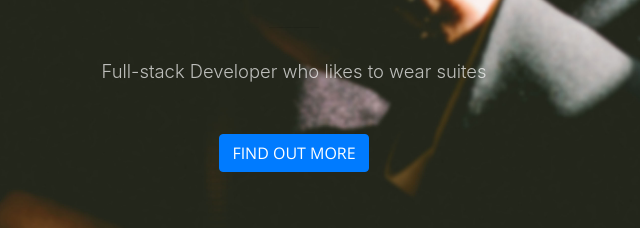
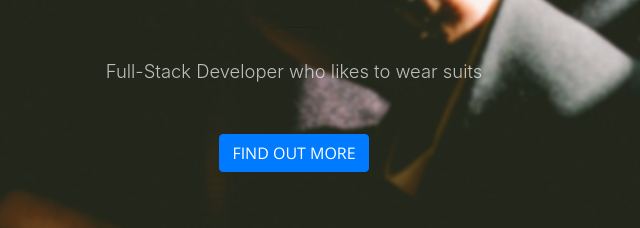
Before and after one commit to stephencarico/stephencarico.github.io, a website with bundled scripts: page index.html in a window 1280 px wide. Shown: the part 504-732 px from the top of the page, 346-986 px from the left. Built offline with nearby package versions, Linux system fonts and the light colour scheme.

Commit message:
fixed typos

```diff
--- a/index.html
+++ b/index.html
@@ -73,7 +73,7 @@
             <hr>
           </div>
           <div class="col-lg-8 mx-auto">
-            <p class="text-faded mb-5">Full-stack Developer who likes to wear suites</p>
+            <p class="text-faded mb-5">Full-Stack Developer who likes to wear suits</p>
             <a class="btn btn-primary btn-xl js-scroll-trigger" href="#about">Find Out More</a>
           </div>
         </div>
```
